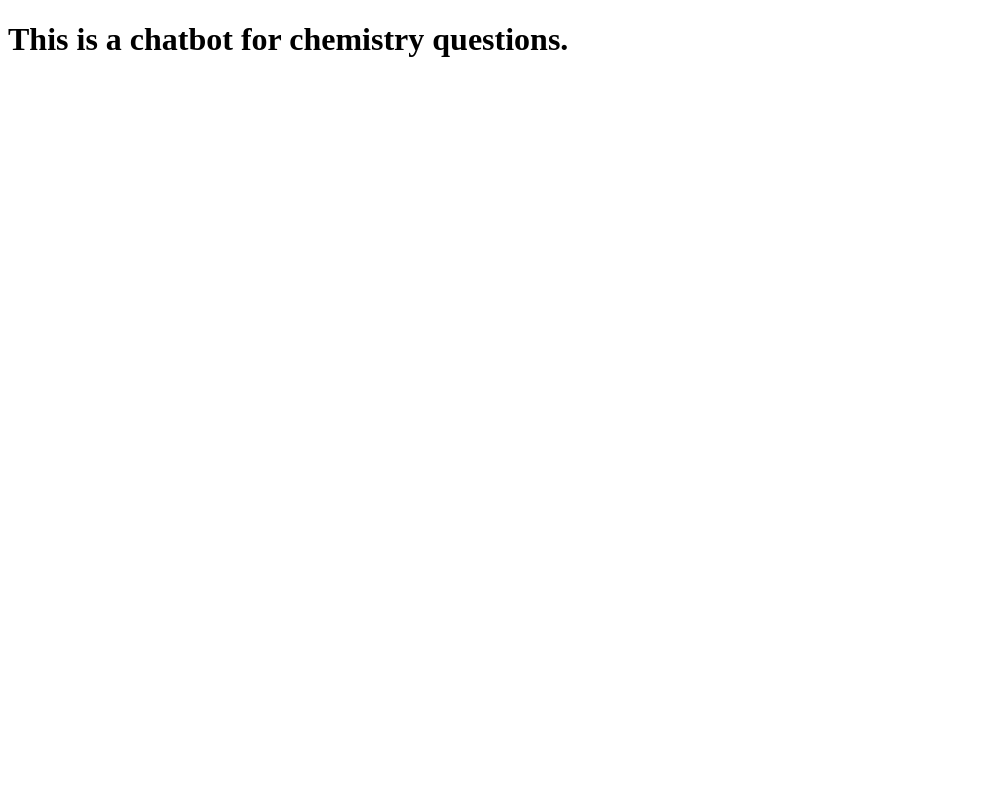
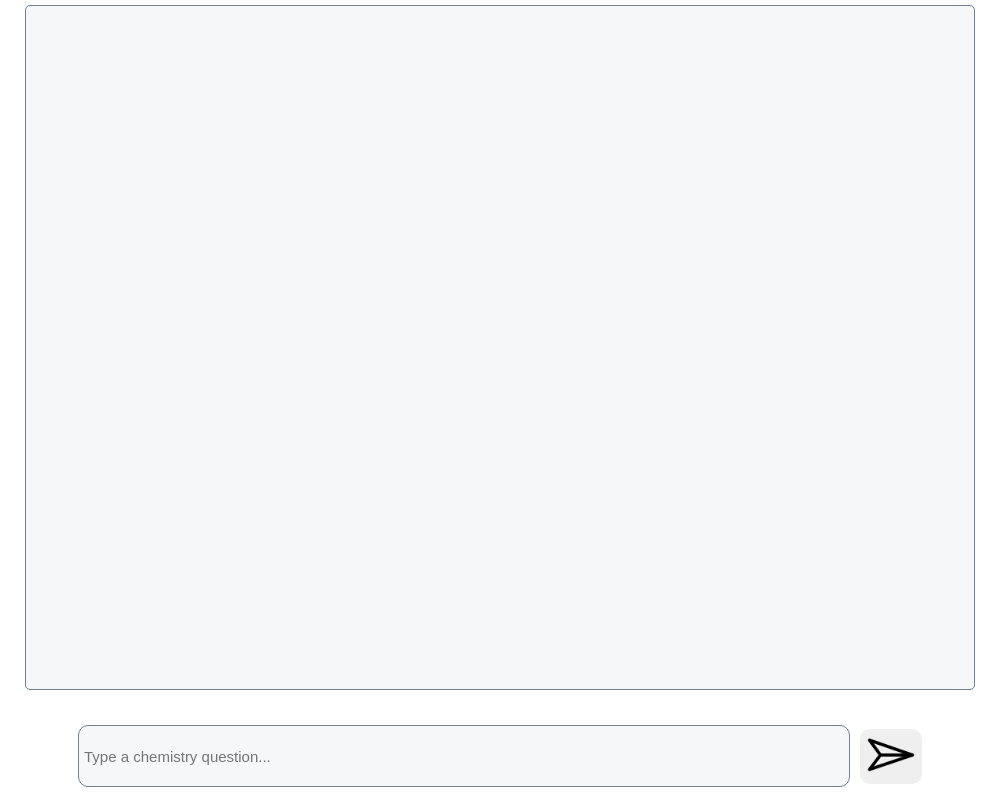
Before and after one commit to Shashank-Vishwakarma/Chemistry-Chatbot, an Electron app: page src/index.html in a window 1000 px wide. Drawn offline with Linux system fonts and the light colour scheme.

Commit message:
chatbot ui completed

```diff
--- a/src/index.html
+++ b/src/index.html
@@ -4,8 +4,18 @@
     <meta charset="UTF-8">
     <meta name="viewport" content="width=device-width, initial-scale=1.0">
     <title>Chem Bot</title>
+    <link rel="stylesheet" href="./renderer/css/style.css">
 </head>
 <body>
-    <h1>This is a chatbot for chemistry questions.</h1>
+    <div class="container">
+        <div class="chat-box"></div>
+        <div class="search">
+            <input type="text" placeholder="Type a chemistry question..." />
+            <button>
+                <img src="../assets/send.png" />
+            </button>
+        </div>
+    </div>
+    <script src="./renderer/js/script.js"></script>
 </body>
 </html>
--- a/src/main.js
+++ b/src/main.js
@@ -1,4 +1,5 @@
 import { app, BrowserWindow } from "electron";
+import path from 'path'
 
 const createWindow = () => {
     const win = new BrowserWindow({
--- /dev/null
+++ b/src/renderer/css/style.css
@@ -0,0 +1,59 @@
+body {
+    display: flex;
+    justify-content: center;
+    width: 95vw;
+    height: 99vh;
+    margin: auto;
+    margin-top: 5px;
+}
+
+.container {
+    width: inherit;
+    height: inherit;
+    position: relative;
+}
+
+.chat-box {
+    height: 85%;
+    padding: 5px;
+    border: 1px solid slategrey;
+    border-radius: 5px;
+    overflow-y: scroll;
+    background-color: rgb(245, 247, 249);
+}
+
+.search {
+    position: absolute;
+    bottom: 5px;
+    display: flex;
+    justify-content: center;
+    align-items: center;
+    width: 100%;
+    margin-bottom: 5px;
+}
+
+.search input {
+    height: 50px;
+    width: 80%;
+    border: none;
+    outline: none;
+    border-radius: 10px;
+    padding: 5px;
+    font-size: 15px;
+    border: 1px solid slategrey;
+    background-color: rgb(245, 247, 249);
+}
+
+.search img {
+    width: 50px;
+}
+
+.search button {
+    border-radius: 10px;
+    margin-left: 10px;
+    border: none;
+}
+
+.search button:hover {
+    background-color: antiquewhite;
+}
--- /dev/null
+++ b/src/renderer/js/script.js
@@ -0,0 +1,9 @@
+const inputBox = document.querySelector(".search input");
+const sendButton = document.querySelector(".search button");
+const answerBox = document.querySelector(".chat-box");
+
+sendButton.addEventListener("click", ()=>{
+    const question = inputBox.value;
+    answerBox.innerHTML = question;
+    inputBox.value = "";
+})
```
Also changed, not shown: src/style.css (deleted).
